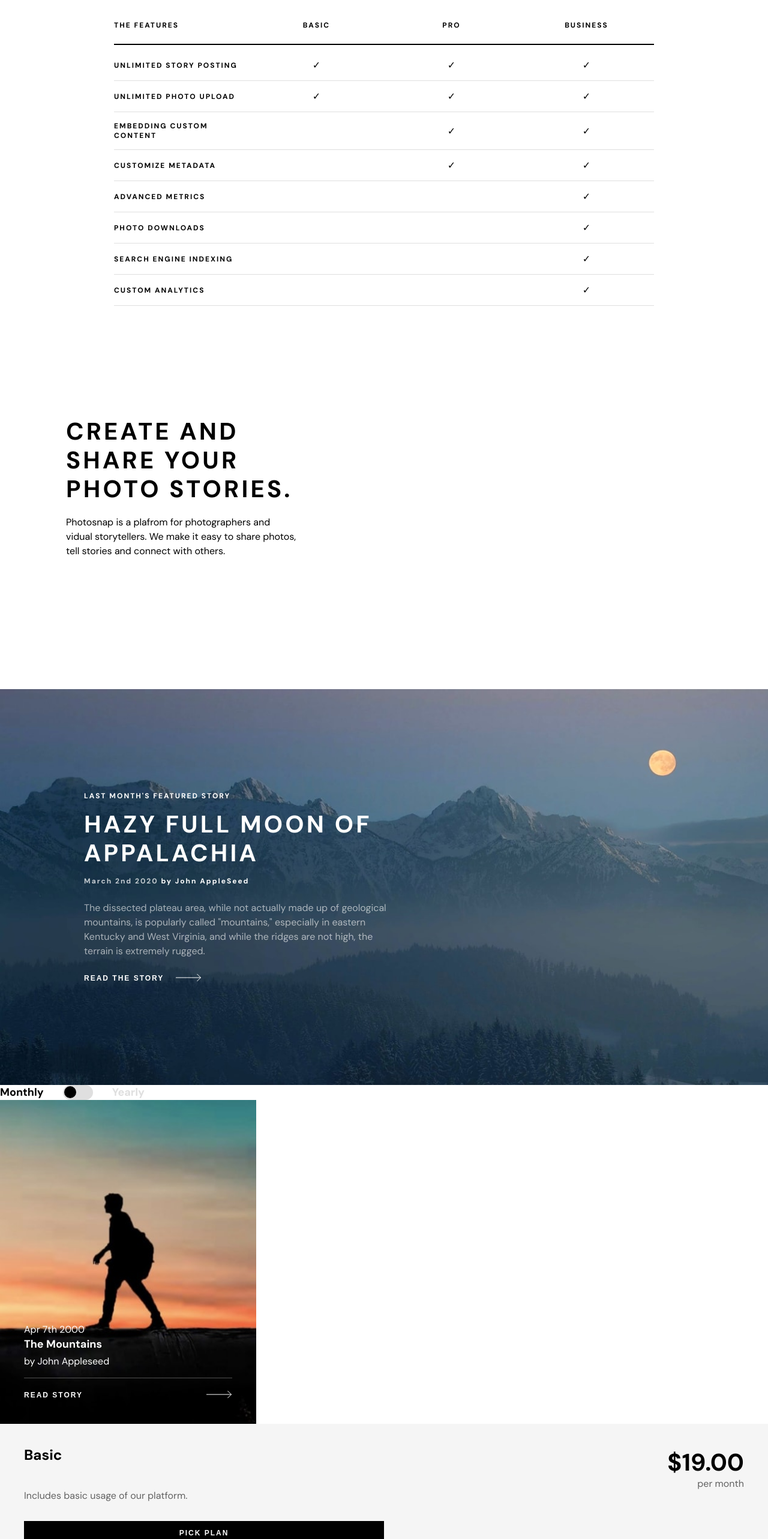
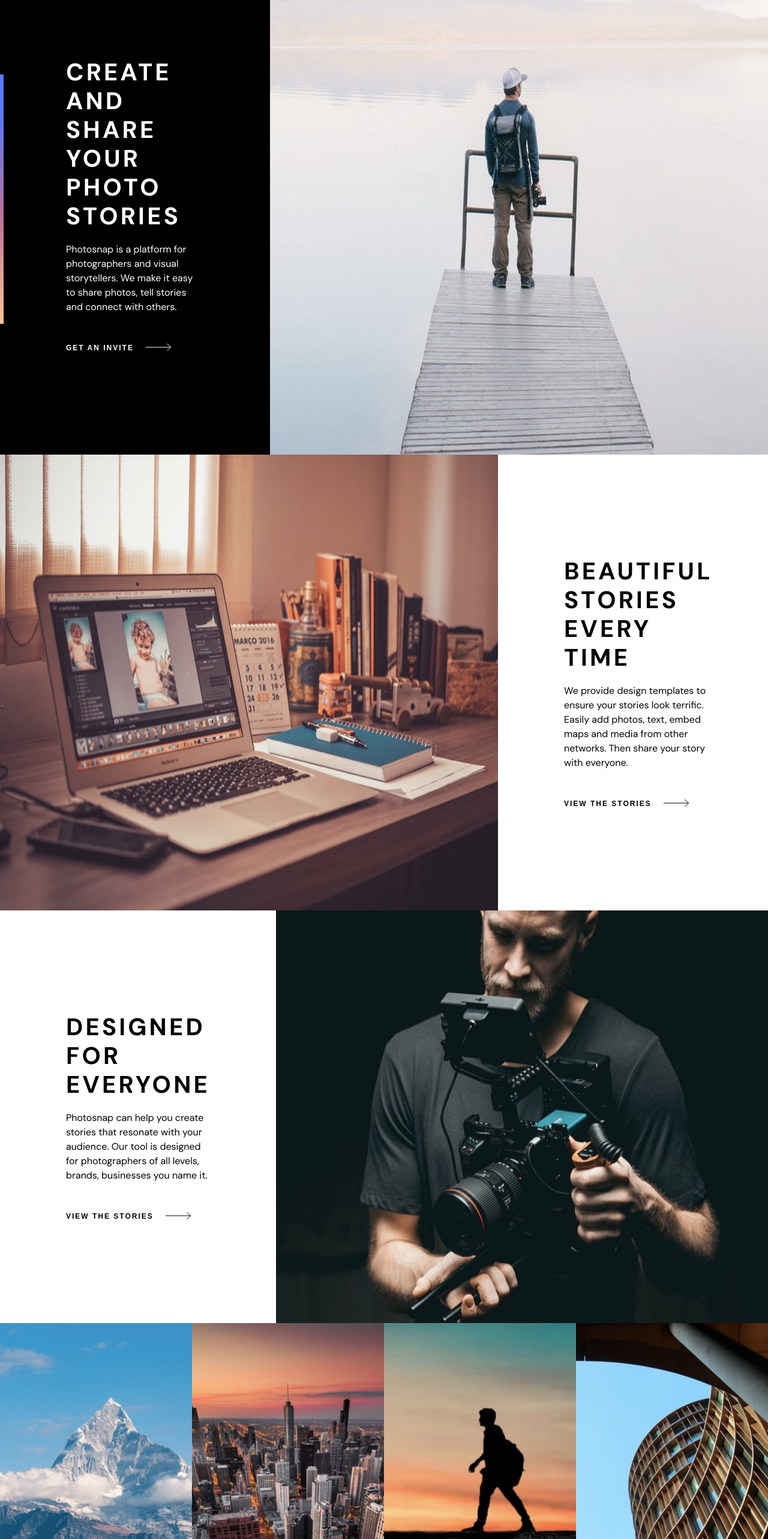
Before and after one commit to mbensa/photosnap, a React (Create React App) app: page / in a window 1280 px wide. Shown: the part 200-2766 px from the top of the page at 60% size. Built offline with nearby package versions, Linux system fonts and the light colour scheme.

Commit message:
added main page

```diff
--- a/src/components/Header.js
+++ b/src/components/Header.js
@@ -12,6 +12,7 @@ export default function Header() {
   }
 
   return (
+    <header>
       <nav className="navbar">
         <Logo></Logo>
 
@@ -44,5 +45,6 @@ export default function Header() {
           <span className="bar"></span>
         </div>
       </nav>
+    </header>
   );
 }
--- a/src/components/Hero.js
+++ b/src/components/Hero.js
@@ -8,7 +8,7 @@ import './hero.css';
 export default function Hero() {
   return (
     <div className="heroContainer">
-      <img src={heroImage} className="heroImage"></img>
+      <img src={heroImage} className="heroImage" alt="hazy full moon" />
       <div className="heroTextContainer">
         <Text type="h5">LAST MONTH'S FEATURED STORY</Text>
         <Text type="h2" className="heroTitle">
--- a/src/components/InfoSection.js
+++ b/src/components/InfoSection.js
@@ -4,7 +4,8 @@ import Button from './Button';
 import './infoSection.css';
 
 export default function InfoSection(props) {
-  const { title, message, buttonClass, btnText, dark, darkBg, button } = props;
+  const { title, message, buttonClass, btnText, dark, darkBg, button, line } =
+    props;
 
   const styles = {
     backgroundColor: darkBg ? '#000000' : '#FFFFFF',
@@ -13,6 +14,7 @@ export default function InfoSection(props) {
 
   return (
     <div className="infoSectionContainer" style={styles}>
+      {line && <hr className="infoSectionLine" />}
       <Text type="h2">{title}</Text>
       <Text type="p" className="infoSectionMessage">
         {message}
--- a/src/components/Section.js
+++ b/src/components/Section.js
@@ -1,4 +1,4 @@
-import React from 'react';
+import React, { useEffect, useCallback, useState } from 'react';
 import InfoSection from './InfoSection';
 import Image from './Image';
 import './section.css';
@@ -15,8 +15,41 @@ export default function Section(props) {
     darkBg,
     infoFirst,
     button,
+    line,
   } = props;
 
+  const [windowWidth, setWindowWidth] = useState(window.innerWidth);
+  const isMobile = windowWidth <= 768;
+
+  const handleWindowResize = useCallback(() => {
+    setWindowWidth(window.innerWidth);
+  }, []);
+
+  useEffect(() => {
+    window.addEventListener('resize', handleWindowResize);
+
+    return () => {
+      window.removeEventListener('resize', handleWindowResize);
+    };
+  }, [handleWindowResize]);
+
+  if (isMobile) {
+    return (
+      <div className="sectionContainer">
+        <Image className="sectionImage" image={image} alt={alt} />
+        <InfoSection
+          title={title}
+          message={message}
+          buttonClass={buttonClass}
+          btnText={btnText}
+          dark={dark}
+          darkBg={darkBg}
+          button={button}
+          line={line}
+        />
+      </div>
+    );
+  } else {
     return (
       <div>
         {infoFirst ? (
@@ -28,6 +61,8 @@ export default function Section(props) {
               btnText={btnText}
               dark={dark}
               darkBg={darkBg}
+              button={button}
+              line={line}
             />
             <Image className="sectionImage" image={image} alt={alt} />
           </div>
@@ -42,9 +77,11 @@ export default function Section(props) {
               dark={dark}
               darkBg={darkBg}
               button={button}
+              line={line}
             />
           </div>
         )}
       </div>
     );
   }
+}
--- a/src/components/button.css
+++ b/src/components/button.css
@@ -31,9 +31,17 @@ button {
   gap: 20px;
 }
 
+.opaqueDark:hover {
+  text-decoration: underline;
+}
+
 .opaqueWhite {
   color: var(--white);
   background-color: transparent;
   padding: 0;
   gap: 20px;
 }
+
+.opaqueWhite:hover {
+  text-decoration: underline;
+}
--- a/src/components/featureBox.css
+++ b/src/components/featureBox.css
@@ -6,6 +6,7 @@
   display: flex;
   flex-direction: column;
   align-items: center;
+  text-align: center;
 }
 
 .featureBoxHeading {
--- a/src/components/infoSection.css
+++ b/src/components/infoSection.css
@@ -4,6 +4,19 @@
 
 .infoSectionContainer {
   padding: 70px 30px;
+  display: flex;
+  flex-direction: column;
+  justify-content: center;
+  position: relative;
+}
+
+.infoSectionLine {
+  position: absolute;
+  width: 130px;
+  height: 6px;
+  top: 0;
+  background: var(--main);
+  opacity: 1;
 }
 
 .infoSectionMessage {
@@ -25,3 +38,12 @@
   padding: 170px 110px ;
   }
 }
+
+@media (min-width: 768px) {
+  .infoSectionLine {
+    height: 50%;
+    width: 6px;
+    left: 0;
+    top: auto;
+  }
+}
--- a/src/pages/Main.js
+++ b/src/pages/Main.js
@@ -1,84 +1,86 @@
-import React, { useState } from 'react';
+import React from 'react';
 import './main.css';
-import Text from '../components/Text';
-import Image from '../components/Image';
-import Button from '../components/Button';
-import Logo from '../components/Logo';
-import Link from '../components/Link';
-import Social from '../components/Social';
-import Icon from '../components/Icon';
-import InfoSection from '../components/InfoSection';
 import FeatureBox from '../components/FeatureBox';
-import PlanBox from '../components/PlanBox';
-import ToggleSwitch from '../components/ToggleSwitch';
 import Card from '../components/Card';
 import Header from '../components/Header';
 import Footer from '../components/Footer';
 import Section from '../components/Section';
-import Beta from '../components/Beta';
-import Hero from '../components/Hero';
-import CompareBox from '../components/CompareBox';
 
 export default function Main() {
-  const [active, setActive] = useState('');
-
-  const handleChange = (e) => {
-    console.log(e);
-
-    const { id } = e.target;
-
-    if (id !== active) {
-      setActive(id);
-    }
-  };
-
   return (
     <>
       <Header />
-      <CompareBox />
-      <InfoSection
-        title="CREATE AND SHARE YOUR PHOTO STORIES."
-        message="Photosnap is a plafrom for photographers and vidual storytellers. We make it easy to share photos, tell stories and connect with others."
-        buttonClass="opaqueDark"
-        btnText="GET AN INVITE"
-        dark
-      />
-      <Hero />
-
-      <ToggleSwitch />
-      <div className="cardContainer">
+      <section>
+        <Section
+          infoFirst
+          line
+          darkBg
+          image="create"
+          alt="image of a person standing at the end of a pier"
+          title="CREATE AND SHARE YOUR PHOTO STORIES"
+          message="Photosnap is a platform for photographers and visual storytellers. We make it easy to share photos, tell stories and connect with others."
+          button
+          buttonClass="opaqueWhite"
+          btnText="GET AN INVITE"></Section>
+        <Section
+          image="stories"
+          alt="computer and some books on the desk"
+          title="BEAUTIFUL STORIES EVERY TIME"
+          message="We provide design templates to ensure your stories look terrific. Easily add photos, text, embed maps and media from other networks. Then share your story with everyone."
+          button
+          buttonClass="opaqueDark"
+          btnText="VIEW THE STORIES"
+          dark></Section>
+        <Section
+          infoFirst
+          image="designed"
+          alt="a man with a camera in his hand"
+          title="DESIGNED FOR EVERYONE"
+          message="Photosnap can help you create stories that resonate with your audience.  Our tool is designed for photographers of all levels, brands, businesses you name it. "
+          button
+          buttonClass="opaqueDark"
+          btnText="VIEW THE STORIES"
+          dark></Section>
+      </section>
+      <section className="cardContainerMain">
         <Card
-          alt="image"
+          image="mountains"
+          alt="mountains"
           cardHeading="The Mountains"
-          cardAuthor="by John Appleseed"
-          cardDate="Apr 7th 2000"
-          image="voyage"></Card>
-      </div>
-      <div>
-        <PlanBox
-          heading="Basic"
-          text="Includes basic usage of our platform."
-          pricing="$19.00"
-          subtext="per month"
-          btnText="PICK PLAN"
-          inputName="radio1"
-          inputId="planBox1"
-          onChange={handleChange}
-          checked={active === 'planBox1'}
-        />
-        <PlanBox
-          heading="Basic"
-          text="Includes basic usage of our platform."
-          pricing="$19.00"
-          subtext="per month"
-          btnText="PICK PLAN"
-          inputName="radio1"
-          inputId="planBox2"
-          onChange={handleChange}
-          checked={active === 'planBox2'}
-        />
-      </div>
-      <Beta />
+          cardAuthor="by John Appleseed"></Card>
+        <Card
+          image="city"
+          alt="big city"
+          cardHeading="Sunset Cityscapes"
+          cardAuthor="by Benjamin Cruz"></Card>
+        <Card
+          image="voyage"
+          alt="person hiking"
+          cardHeading="18 Days Voyage"
+          cardAuthor="by Alexei Borodin"></Card>
+        <Card
+          image="architecturals"
+          alt="skyscraper"
+          cardHeading="Architecturals"
+          cardAuthor="by Samantha Brooke"></Card>
+      </section>
+      <section className="featuresContainer">
+        <FeatureBox
+          feature="responsive"
+          alt="image of a mobile and tablet"
+          title="100% Responsive"
+          text="No matter which device you’re on, our site is fully responsive and stories look beautiful on any screen."></FeatureBox>
+        <FeatureBox
+          feature="noLimit"
+          alt="infinite loop"
+          title="No Photo Upload Limit"
+          text="Our tool has no limits on uploads or bandwidth. Freely upload in bulk and share all of your stories in one go."></FeatureBox>
+        <FeatureBox
+          feature="embed"
+          alt="image of a computer and social media icons"
+          title="Available to Embed"
+          text="Embed Tweets, Facebook posts, Instagram media, Vimeo or YouTube videos, Google Maps, and more. "></FeatureBox>
+      </section>
       <Footer />
     </>
   );
--- a/src/pages/main.css
+++ b/src/pages/main.css
@@ -19,3 +19,55 @@
     grid-template-columns: 1fr 1fr 1fr;
   }
 }
+
+.cardContainerMain {
+  display: grid;
+  grid-template-columns: 1fr;
+}
+
+@media (min-width: 768px) {
+  .cardContainerMain {
+    display: grid;
+    grid-template-columns: 1fr 1fr;
+  }
+}
+
+@media (min-width: 1280px) {
+  .cardContainerMain {
+    grid-template-columns: 1fr 1fr 1fr 1fr;
+  }
+
+  .cardBg:hover {
+    position: relative;
+    top: -10px;
+  }
+
+  .cardBg:hover::after {
+    content:"";
+    position: absolute;
+    bottom: 0;
+    left: 0;
+    height: 6px;
+    width: 100%;
+    background: var(--main);
+  }
+}
+
+.featuresContainer {
+  display: flex;
+  flex-direction: column;
+  padding: 80px 30px;
+  gap: 55px;
+}
+
+@media (min-width: 768px) {
+  .featuresContainer {
+  padding: 80px 150px;
+  }
+}
+
+@media (min-width: 1280px) {
+  .featuresContainer {
+  flex-direction: row;
+  }
+}
```
Also changed, not shown: src/components/Link.js (+39 -0 lines), src/assets/features/desktop/no-limit.svg. Lines whose indentation alone changed are shown as unchanged.
